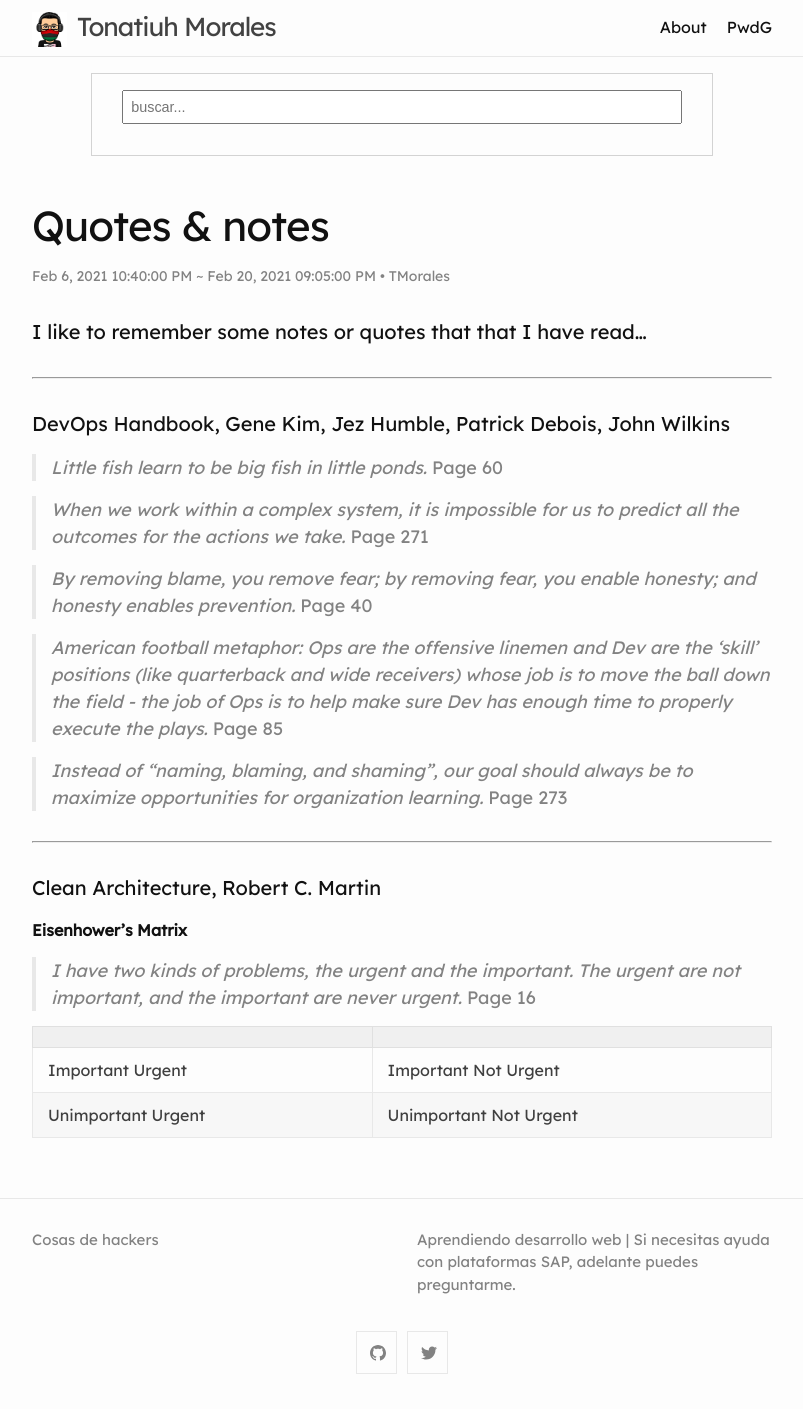
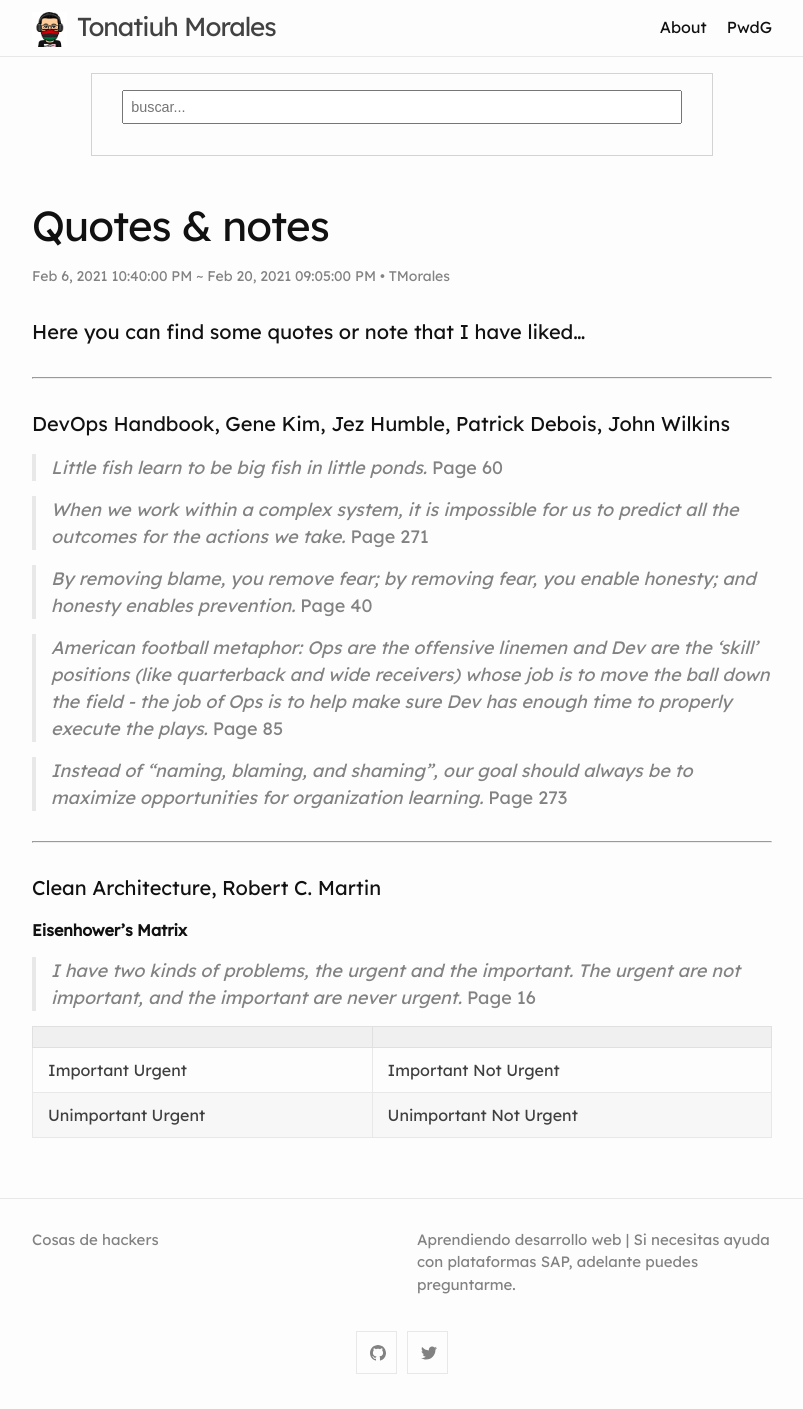
Before and after one commit to blackc0mb/blackc0mb.github.io, a Jekyll site: the page built from _posts/2021-02-06-quotes.md, in a window 1280 px wide. Shown: the whole page, without its empty margins (238-1041 px from the left). Built offline with Jekyll 4.4.1, drawn with Linux system fonts in a browser that asks for light colours; comment, search, counter and statistics services are not loaded.

Commit message:
Update 2021-02-06-quotes.md

```diff
--- a/_posts/2021-02-06-quotes.md
+++ b/_posts/2021-02-06-quotes.md
@@ -6,7 +6,7 @@
 author: TMorales
 tag: quotes
 ---
-#### I like to remember some notes or quotes that that I have read...
+#### Here you can find some quotes or note that I have liked...
 ---
 #### DevOps Handbook, Gene Kim, Jez Humble, Patrick Debois, John Wilkins
 > Little fish learn to be big fish in little ponds. _Page 60_
```
